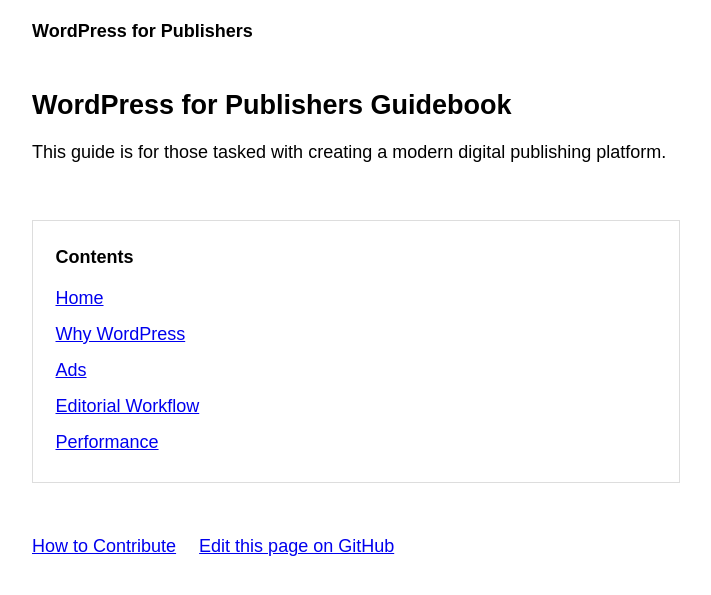
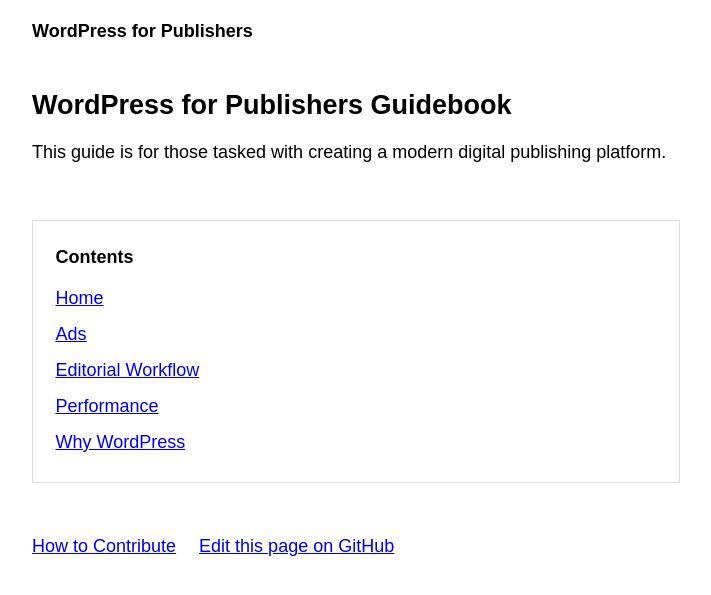
Before and after one commit to kasparsd/wp-for-publishers, a Jekyll site: the page built from docs/index.md, in a window 1280 px wide. Shown: the top 595 px of the page, without its empty margins (284-995 px from the left). Built offline with Jekyll 4.4.1, drawn with Linux system fonts in a browser that asks for light colours.

Commit message:
No need to sort for now

```diff
--- a/docs/_layouts/default.html
+++ b/docs/_layouts/default.html
@@ -43,8 +43,7 @@
 
 			<ul>
 				<li class="link-home"><a href="{{ site.url }}">Home</a></li>
-				{% assign guidebook_pages = site.guidebook | sort: "weight" %}
-				{% for page in guidebook_pages %}
+				{% for page in site.guidebook %}
 					<li><a href="{{ page.url | absolute_url }}">{{ page.title }}</a></li>
 				{% endfor %}
 			</ul>
```
